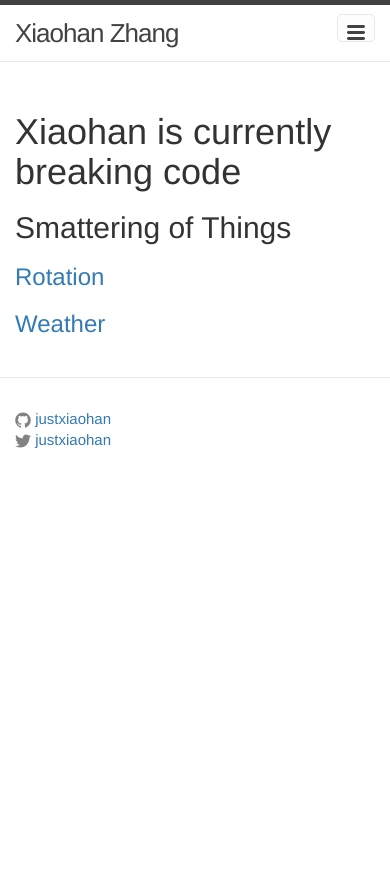
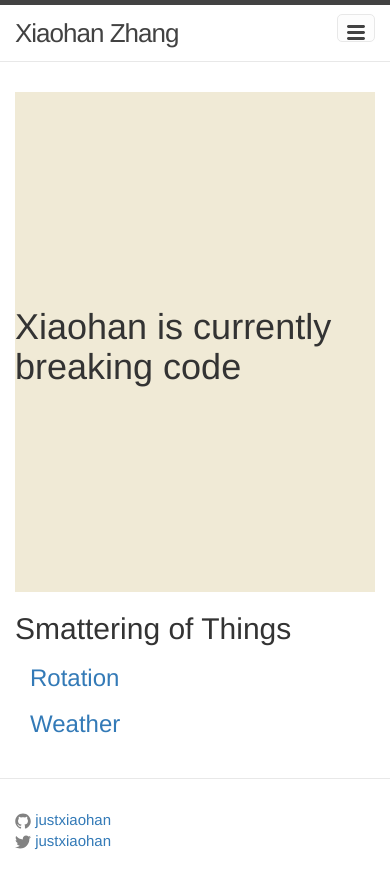
Before and after one commit to justxiaohan/justxiaohan.github.io, a Jekyll site: the page built from index.html, in a window 390 px wide. Shown: the top 889 px of the page. Built offline with Jekyll 4.4.1, drawn with Linux system fonts in a browser that asks for light colours; nearby versions of some CDN libraries.

Commit message:
eggshell

```diff
--- a/_includes/head.html
+++ b/_includes/head.html
@@ -10,6 +10,9 @@
   <link rel="canonical" href="{{ page.url | replace:'index.html','' | prepend: site.baseurl | prepend: site.url }}">
   <link rel="alternate" type="application/rss+xml" title="{{ site.title }}" href="{{ "/feed.xml" | prepend: site.baseurl | prepend: site.url }}">
   <link rel="stylesheet" href="https://maxcdn.bootstrapcdn.com/bootstrap/3.3.6/css/bootstrap.min.css" type="text/css" />
+  <script
+  src="https://code.jquery.com/jquery-2.2.4.min.js"
+  integrity="sha256-BbhdlvQf/xTY9gja0Dq3HiwQF8LaCRTXxZKRutelT44="
+  crossorigin="anonymous"></script>
   <script src='https://maxcdn.bootstrapcdn.com/bootstrap/3.3.6/js/bootstrap.min.js'></script>
-  <script src="https://ajax.googleapis.com/ajax/libs/jquery/1.9.1/jquery.min.js"></script>
 </head>
--- a/_includes/header.html
+++ b/_includes/header.html
@@ -18,9 +18,8 @@
       <div class="trigger">
         {% for my_page in site.pages %}
           {% if my_page.title %}
-          <a class="site-title" href="{{ site.baseurl }}/projects">Projects</a>
-          <a class="site-title" href="{{ site.baseurl }}/about">About</a>
-          <a class="site-title" href="mailto:{{ site.email }}">Contact</a>
+          <a class="site-title header-item" href="{{ site.baseurl }}/projects">Projects</a>
+          <a class="site-title header-item" href="{{ site.baseurl }}/about">About</a>
           {% endif %}
         {% endfor %}
       </div>
--- a/_sass/_layout.scss
+++ b/_sass/_layout.scss
@@ -8,6 +8,11 @@
 
     // Positioning context for the mobile navigation icon
     position: relative;
+}
+
+.header-item {
+    margin-left: 10px;
+    margin-right: 10px;
 }
 
 .site-title {
@@ -162,7 +167,15 @@
     }
 }
 
-
+/**
+ * Homepage content
+ */
+.home-hero {
+    background-color: #F0EAD6;
+    height: 500px;
+    display: flex;
+    align-items: center;
+}
 
 /**
  * Page content
--- a/css/main.scss
+++ b/css/main.scss
@@ -24,10 +24,10 @@
 $grey-color-dark:  darken($grey-color, 25%);
 
 // Width of the content area
-$content-width:    800px;
+$content-width:    1000px;
 
 $on-palm:          600px;
-$on-laptop:        800px;
+$on-laptop:        1000px;
 
 
 
--- a/index.html
+++ b/index.html
@@ -3,16 +3,18 @@
 ---
 
 <div class='home'>
-  <h1>Xiaohan is currently<span id='doing'></span></h1>
+  <div class='home-hero'>
+    <h1>Xiaohan is currently<span id='doing'></span></h1>
+  </div>
 
   <div class='home-content'>
     <h2>Smattering of Things</h2>
 
     <div class='home-feature'>
-      <div class='home-feature-item'>
+      <div class='home-feature-item col-md-6'>
         <a href='/rotation'><h3>Rotation</h3></a>
       </div>
-      <div class='home-feature-item'>
+      <div class='home-feature-item col-md-6'>
         <a href='weather'><h3>Weather</h3></a>
       </div>
 <!--code for posts
--- a/random.js
+++ b/random.js
@@ -1,4 +1,4 @@
-var currently = ['eating a baked potato', 'breaking code', 'breaking hearts', 'napping', 'memorizing Drake lyrics'];
+var currently = ['eating a loaded baked potato', 'breaking code', 'breaking hearts', 'napping', 'memorizing Drake lyrics'];
 
 function displayCurrently() {
 	return currently[Math.floor(Math.random() * currently.length)];
```
Also changed, not shown: 3 other files.
